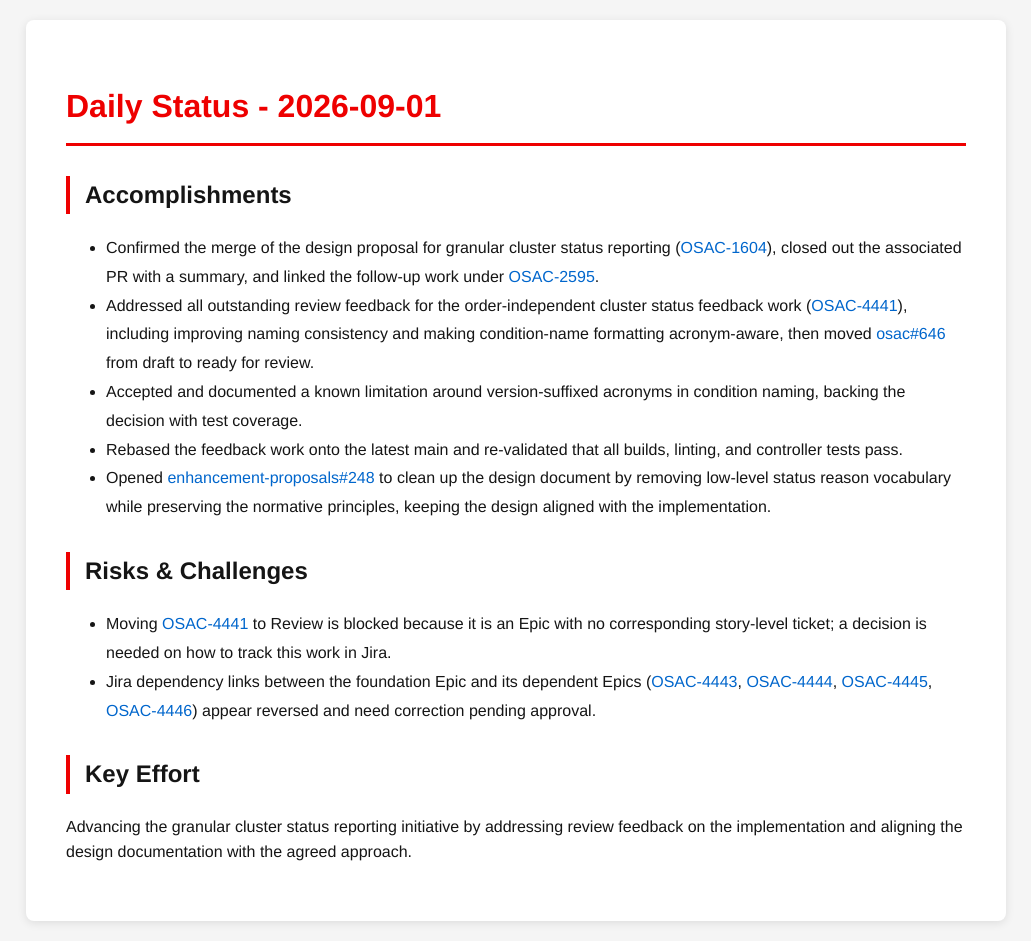
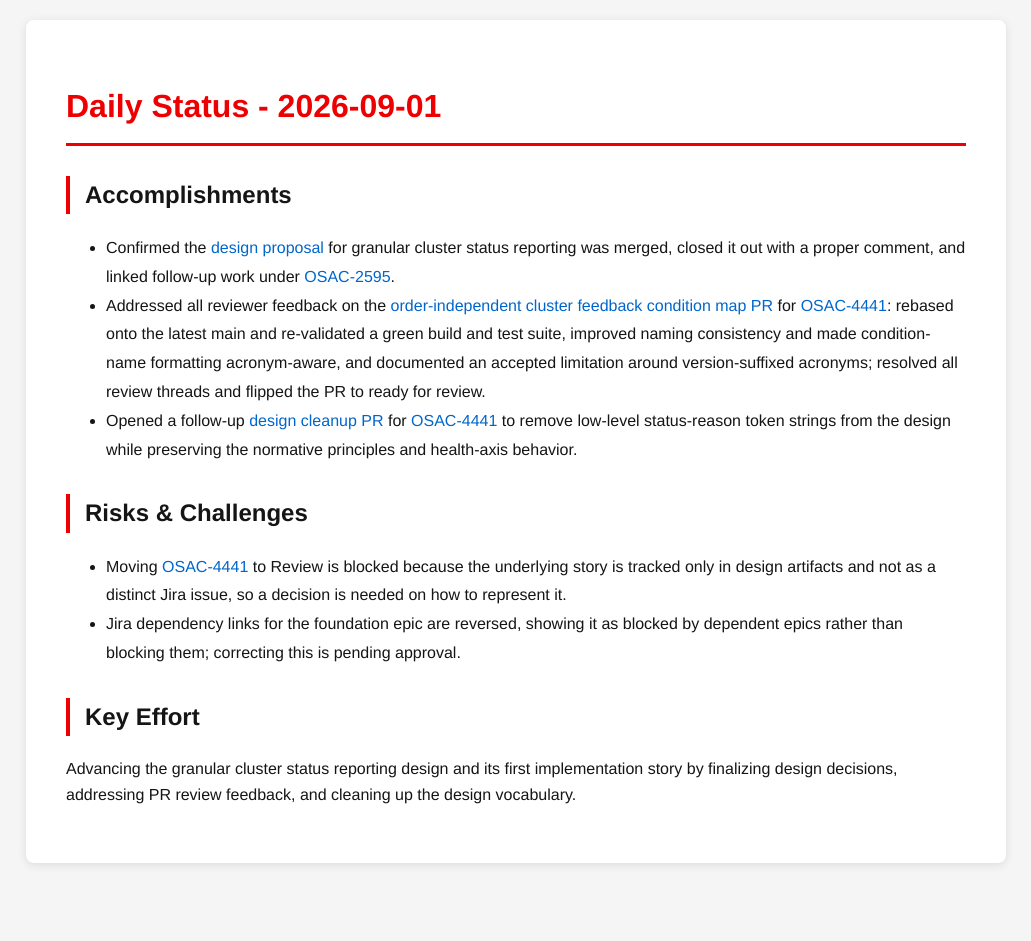
Before and after one commit to tzvatot/daily-status, a Jekyll site: the page built from 2026-09-01.md, in a window 1280 px wide. Shown: the whole page, without its empty margins (124-1155 px from the left). Built offline with Jekyll 4.4.1, drawn with Linux system fonts in a browser that asks for light colours; after the commit the page ends 900 px from its top, so only the background shows below that.

Commit message:
Daily status update - 2026-09-01

```diff
--- a/2026-09-01.md
+++ b/2026-09-01.md
@@ -7,15 +7,13 @@ date: 2026-09-01
 # Daily Status - 2026-09-01
 
 ## Accomplishments
-- Confirmed the merge of the design proposal for granular cluster status reporting ([OSAC-1604](https://redhat.atlassian.net/browse/OSAC-1604)), closed out the associated PR with a summary, and linked the follow-up work under [OSAC-2595](https://redhat.atlassian.net/browse/OSAC-2595).
-- Addressed all outstanding review feedback for the order-independent cluster status feedback work ([OSAC-4441](https://redhat.atlassian.net/browse/OSAC-4441)), including improving naming consistency and making condition-name formatting acronym-aware, then moved [osac#646](https://github.com/osac-project/osac/pull/646) from draft to ready for review.
-- Accepted and documented a known limitation around version-suffixed acronyms in condition naming, backing the decision with test coverage.
-- Rebased the feedback work onto the latest main and re-validated that all builds, linting, and controller tests pass.
-- Opened [enhancement-proposals#248](https://github.com/osac-project/enhancement-proposals/pull/248) to clean up the design document by removing low-level status reason vocabulary while preserving the normative principles, keeping the design aligned with the implementation.
+- Confirmed the [design proposal](https://github.com/osac-project/enhancement-proposals/pull/227) for granular cluster status reporting was merged, closed it out with a proper comment, and linked follow-up work under [OSAC-2595](https://redhat.atlassian.net/browse/OSAC-2595).
+- Addressed all reviewer feedback on the [order-independent cluster feedback condition map PR](https://github.com/osac-project/osac/pull/646) for [OSAC-4441](https://redhat.atlassian.net/browse/OSAC-4441): rebased onto the latest main and re-validated a green build and test suite, improved naming consistency and made condition-name formatting acronym-aware, and documented an accepted limitation around version-suffixed acronyms; resolved all review threads and flipped the PR to ready for review.
+- Opened a follow-up [design cleanup PR](https://github.com/osac-project/enhancement-proposals/pull/248) for [OSAC-4441](https://redhat.atlassian.net/browse/OSAC-4441) to remove low-level status-reason token strings from the design while preserving the normative principles and health-axis behavior.
 
 ## Risks & Challenges
-- Moving [OSAC-4441](https://redhat.atlassian.net/browse/OSAC-4441) to Review is blocked because it is an Epic with no corresponding story-level ticket; a decision is needed on how to track this work in Jira.
-- Jira dependency links between the foundation Epic and its dependent Epics ([OSAC-4443](https://redhat.atlassian.net/browse/OSAC-4443), [OSAC-4444](https://redhat.atlassian.net/browse/OSAC-4444), [OSAC-4445](https://redhat.atlassian.net/browse/OSAC-4445), [OSAC-4446](https://redhat.atlassian.net/browse/OSAC-4446)) appear reversed and need correction pending approval.
+- Moving [OSAC-4441](https://redhat.atlassian.net/browse/OSAC-4441) to Review is blocked because the underlying story is tracked only in design artifacts and not as a distinct Jira issue, so a decision is needed on how to represent it.
+- Jira dependency links for the foundation epic are reversed, showing it as blocked by dependent epics rather than blocking them; correcting this is pending approval.
 
 ## Key Effort
-Advancing the granular cluster status reporting initiative by addressing review feedback on the implementation and aligning the design documentation with the agreed approach.
+Advancing the granular cluster status reporting design and its first implementation story by finalizing design decisions, addressing PR review feedback, and cleaning up the design vocabulary.
```
